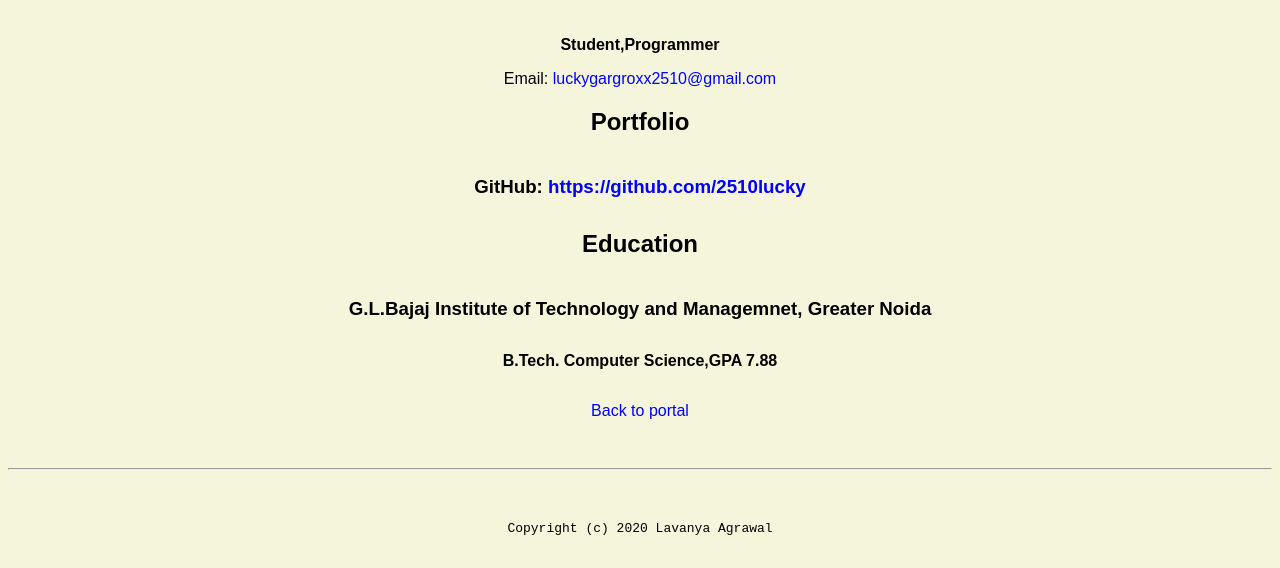
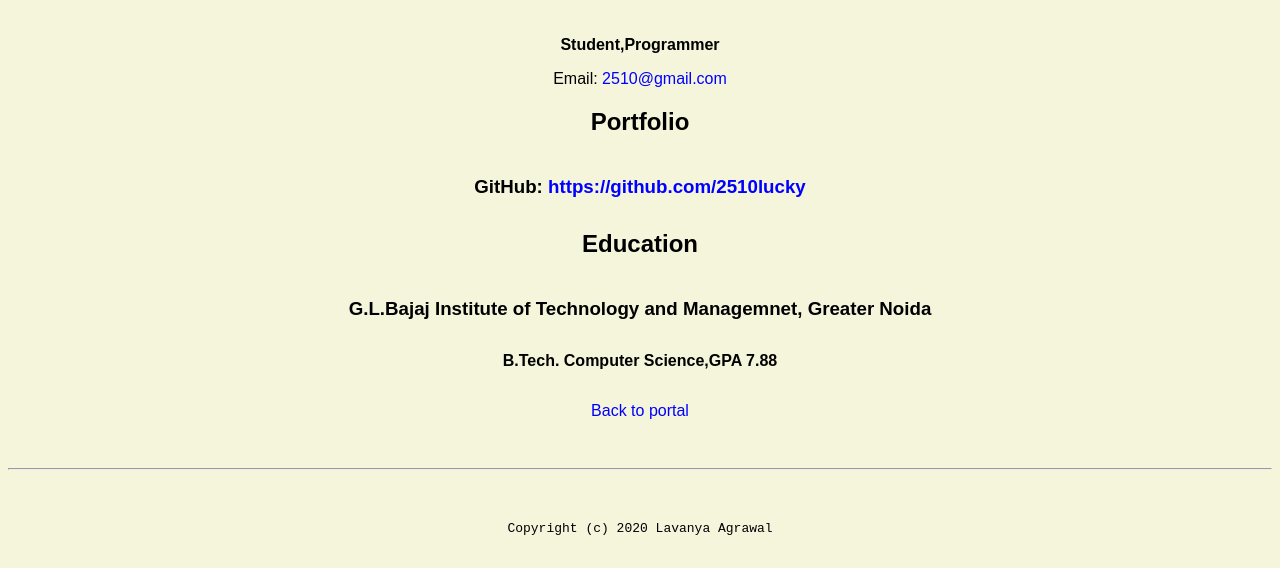
Before and after one commit to 2510lucky/2510lucky.github.io, a plain HTML site: page resume.html in a window 1280 px wide. Shown: the part 361-929 px from the top of the page. Drawn offline with Linux system fonts and the light colour scheme.

Commit message:
Update resume.html

```diff
--- a/resume.html
+++ b/resume.html
@@ -16,7 +16,7 @@
       <h4>Student,Programmer</h4>
 
 
-      <p>Email: <a href="mailto:luckygargroxx2510@gmail.com" target="_blank">luckygargroxx2510@gmail.com</a></p>
+      <p>Email: <a href="mailto:notreal2510@gmail.com" target="_blank">2510@gmail.com</a></p>
       <h2>Portfolio</h2>
       <h3>GitHub: <a href="https://github.com/2510lucky" target="_blank">https://github.com/2510lucky</a></h3>
 
```
